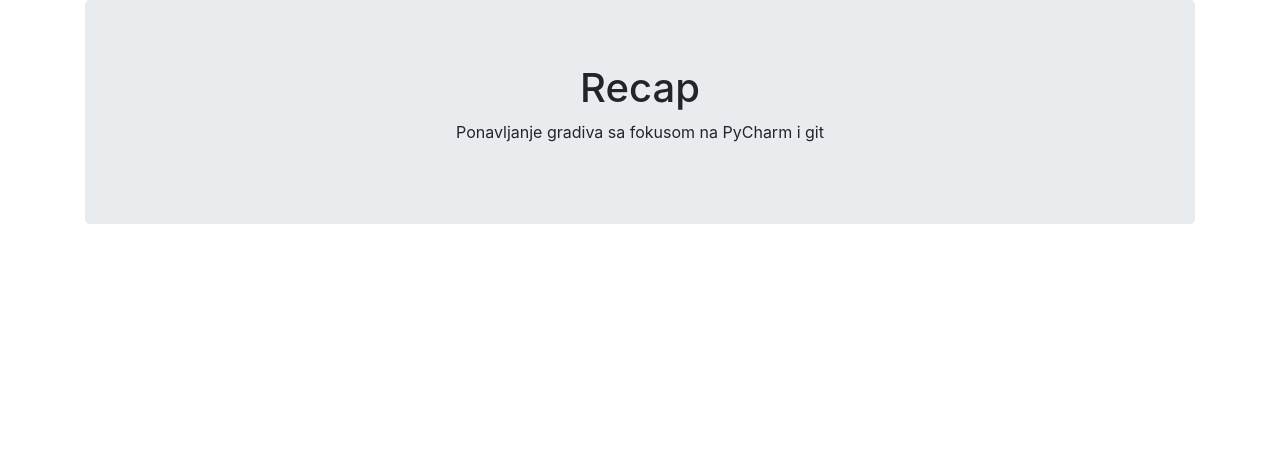
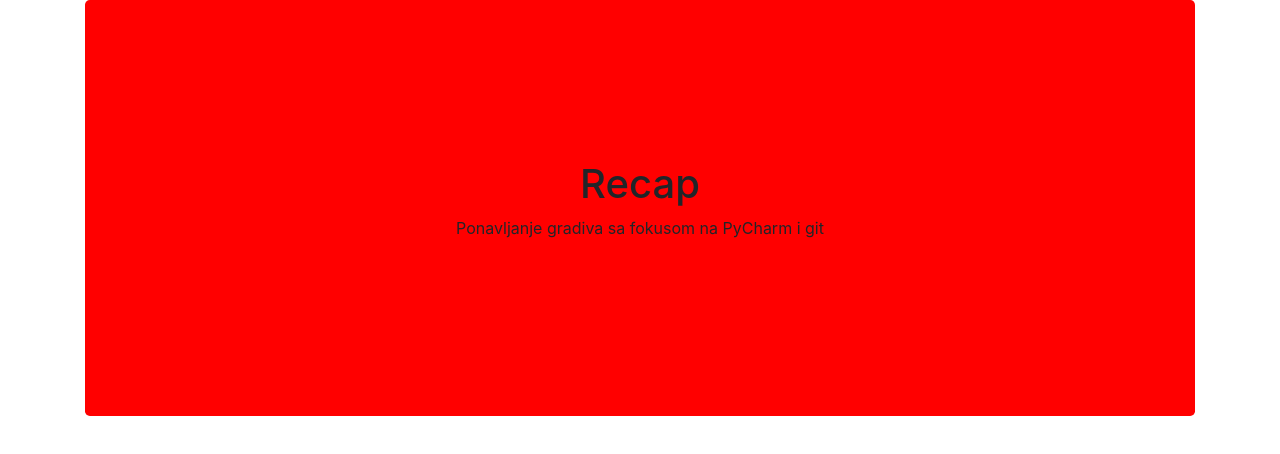
Before and after one commit to ksenija-ko/recap, a plain HTML site: page index.html in a window 1280 px wide. Drawn offline with nearby package versions, Linux system fonts and the light colour scheme.

Commit message:
jumbotron style tweaks

```diff
--- a/css/main.css
+++ b/css/main.css
@@ -1,3 +1,8 @@
 header {
     text-align: center;
 }
+
+.jumbotron{
+padding: 10rem 2rem;
+background-color: red;
+}
```
